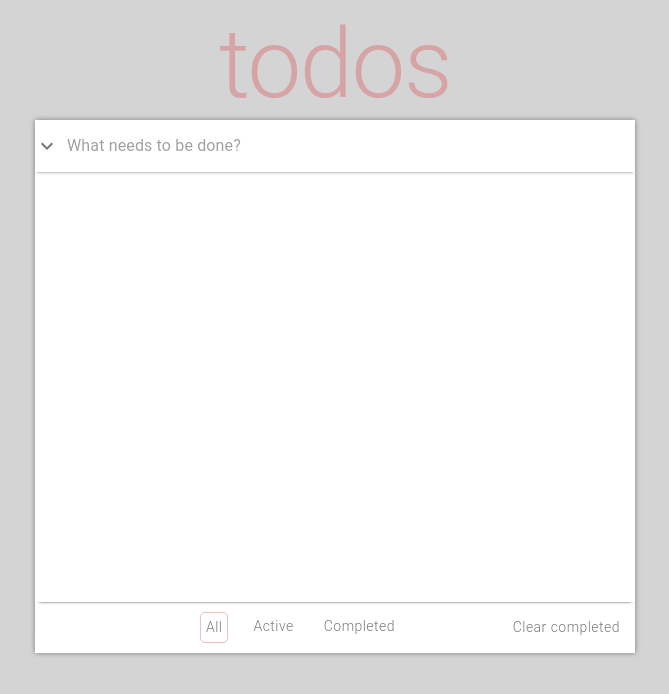
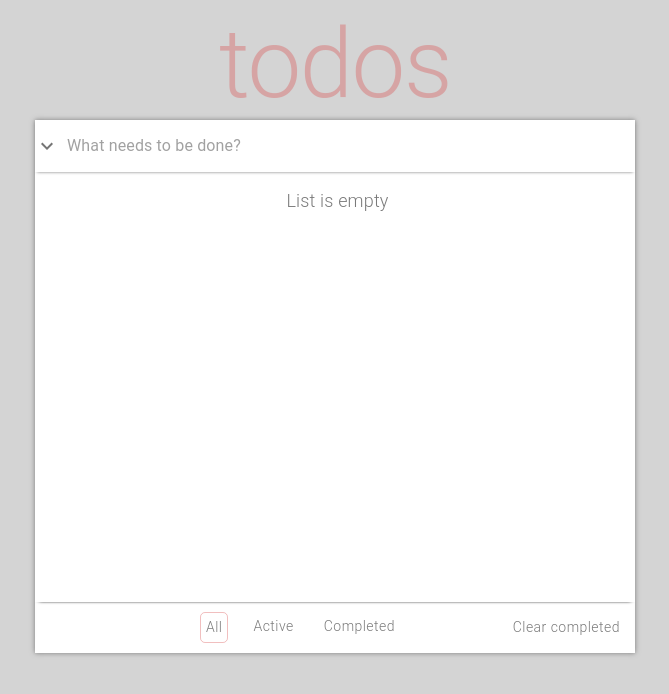
Before and after one commit to Relativelie/todo-list, a React (Create React App) app: page / in a window 1280 px wide. Shown: the top 694 px of the page, without its empty margins (305-974 px from the left). Built offline with nearby package versions, Linux system fonts and the light colour scheme.

Commit message:
refactoring

```diff
--- a/src/pages/todo/ui/components/todo-card/index.tsx
+++ b/src/pages/todo/ui/components/todo-card/index.tsx
@@ -2,15 +2,17 @@ import { Typography } from '@mui/material';
 import { ReactNode, useCallback } from 'react';
 import { useDispatch, useSelector } from 'react-redux';
 import DoneTwoToneIcon from '@mui/icons-material/DoneTwoTone';
+import { common } from '@mui/material/colors';
 import { filteredTasksSelector } from '../../../store/task/selectors';
 import * as S from './styles';
 import TodoComponentsTodoCardBottomBar from '../todo-card-bottom-bar';
 import { setFilteredTasks, toCompleteTask } from '../../../store/task/slice';
 import TodoComponentsTodoCardInput from '../todo-card-input';
-import { common } from '@mui/material/colors';
+import { useTranslation } from 'react-i18next';
 
 const TodoComponentsTodoCard = () => {
   const dispatch = useDispatch();
+  const { t } = useTranslation();
 
   const filteredTasks = useSelector(filteredTasksSelector);
 
@@ -65,6 +67,17 @@ const TodoComponentsTodoCard = () => {
             return completedTask(key, par);
           }
         })}
+        {Object.keys(filteredTasks).length === 0 && (
+          <S.EmptyTasksContainer>
+            <Typography
+              fontSize={18}
+              variant="body1"
+              color="light"
+            >
+              {t('todo.emptyList')}
+            </Typography>
+          </S.EmptyTasksContainer>
+        )}
       </S.TasksContainer>
       <TodoComponentsTodoCardBottomBar />
     </S.CardContainer>
--- a/src/pages/todo/ui/components/todo-card/styles.ts
+++ b/src/pages/todo/ui/components/todo-card/styles.ts
@@ -35,3 +35,8 @@ export const TasksContainer = styled.div`
   margin-bottom: 15px;
   overflow: auto;
 `;
+
+export const EmptyTasksContainer = styled.div`
+  display: flex;
+  justify-content: center;
+`;
--- a/src/shared/translations/en.json
+++ b/src/shared/translations/en.json
@@ -8,6 +8,7 @@
         "active": "Active",
         "completed": "Completed",
         "clearCompleted": "Clear completed"
-      }
+      },
+      "emptyList": "List is empty"
     }
   }
```
Also changed, not shown: src/shared/theme/index.tsx (indentation only).
